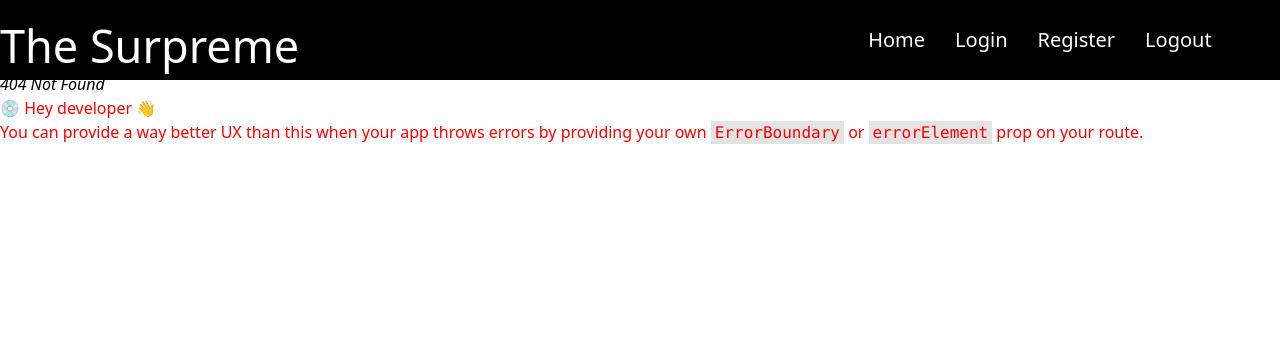
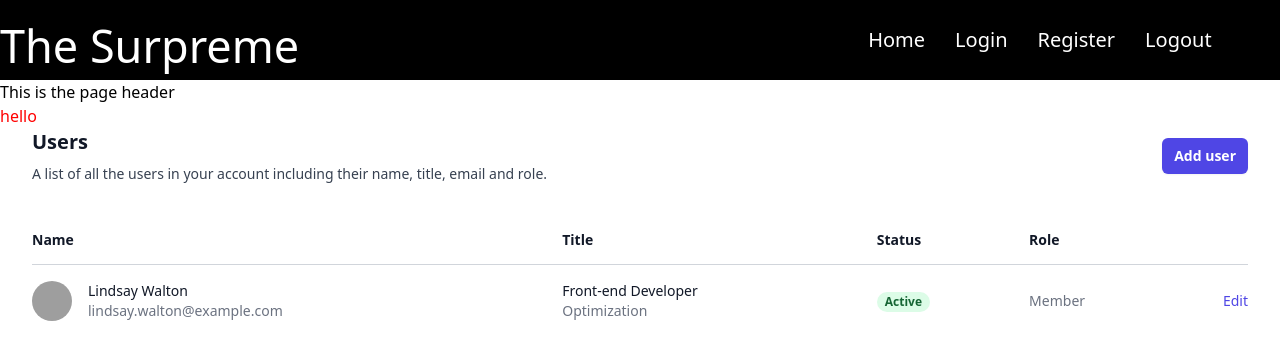
Before and after one commit to connor-eg/The_Supremes-P1-dockertest, a React (Vite) app in the folder P1-Frontend/: page /income in a window 1280 px wide. Before the commit this address had no page. Shown: the top 360 px of the page. Built offline with nearby package versions, Linux system fonts and the light colour scheme; grey boxes are pictures that could not be loaded.

Commit message:
added error page and income transaction page

```diff
--- a/P1-Frontend/src/App.tsx
+++ b/P1-Frontend/src/App.tsx
@@ -11,6 +11,8 @@
 import Home from "./components/Home/Home";
 import Login from "./components/Login/Login";
 import Profile from "./components/Profile/Profile";
+import ClientError from "./components/ClientError/ClientError";
+import Income from "./components/Income/Income";
 
 const router = createBrowserRouter([
   {
@@ -20,6 +22,14 @@
   {
     path: "/profile",
     element: <Profile />,
+  },
+  {
+    path: "/error",
+    element: <ClientError />,
+  },
+  {
+    path: "/income",
+    element: <Income />,
   },
 ]);
 
@@ -39,7 +49,7 @@
 ]);
 
 function App() {
-  const [authenticated, setAuthenticated] = useState(true);
+  const [authenticated, setAuthenticated] = useState(true); //initially false
   /*
   (make global state )
   Check local storage to see if user instance exists,
@@ -53,7 +63,7 @@
   };
 
   return (
-    <div className="">
+    <div className=" mt-20">
       <Header />
       <RouterProvider router={authenticated ? router : authRouter} />
     </div>
--- /dev/null
+++ b/P1-Frontend/src/components/ClientError/ClientError.tsx
@@ -0,0 +1,28 @@
+export default function ClientError() {
+  return (
+    <div>
+      <main className="grid min-h-full place-items-center bg-white py-24 px-6 sm:py-32 lg:px-8">
+        <div className="text-center">
+          <p className="text-base font-semibold text-indigo-600">404</p>
+          <h1 className="mt-4 text-3xl font-bold tracking-tight text-gray-900 sm:text-5xl">
+            Page not found
+          </h1>
+          <p className="mt-6 text-base leading-7 text-gray-600">
+            Sorry, we couldn’t find the page you’re looking for.
+          </p>
+          <div className="mt-10 flex items-center justify-center gap-x-6">
+            <a
+              href="#"
+              className="rounded-md bg-indigo-600 px-3.5 py-2.5 text-sm font-semibold text-white shadow-sm hover:bg-indigo-500 focus-visible:outline focus-visible:outline-2 focus-visible:outline-offset-2 focus-visible:outline-indigo-600"
+            >
+              Go back home
+            </a>
+            <a href="#" className="text-sm font-semibold text-gray-900">
+              Contact support <span aria-hidden="true">&rarr;</span>
+            </a>
+          </div>
+        </div>
+      </main>
+    </div>
+  );
+}
--- a/P1-Frontend/src/components/Header/Header.tsx
+++ b/P1-Frontend/src/components/Header/Header.tsx
@@ -7,7 +7,7 @@
   return (
     <div className="red-text">
       This is the page header
-      <div>
+      <div className="">
         <NavBar />
         <Theme />
       </div>
--- /dev/null
+++ b/P1-Frontend/src/components/Income/Income.tsx
@@ -0,0 +1,118 @@
+const people = [
+  {
+    name: "Lindsay Walton",
+    title: "Front-end Developer",
+    department: "Optimization",
+    email: "lindsay.walton@example.com",
+    role: "Member",
+    image:
+      "https://images.unsplash.com/photo-1517841905240-472988babdf9?ixlib=rb-1.2.1&ixid=eyJhcHBfaWQiOjEyMDd9&auto=format&fit=facearea&facepad=2&w=256&h=256&q=80",
+  },
+  // More people...
+];
+
+export default function Income() {
+  return (
+    <div className="px-6 lg:px-8">
+      <div className="sm:flex sm:items-center">
+        <div className="sm:flex-auto">
+          <h1 className="text-xl font-semibold text-gray-900">Users</h1>
+          <p className="mt-2 text-sm text-gray-700">
+            A list of all the users in your account including their name, title,
+            email and role.
+          </p>
+        </div>
+        <div className="mt-4 sm:mt-0 sm:ml-16 sm:flex-none">
+          <button
+            type="button"
+            className="block rounded-md bg-indigo-600 py-1.5 px-3 text-center text-sm font-semibold leading-6 text-white shadow-sm hover:bg-indigo-500 focus-visible:outline focus-visible:outline-2 focus-visible:outline-offset-2 focus-visible:outline-indigo-600"
+          >
+            Add user
+          </button>
+        </div>
+      </div>
+      <div className="mt-8 flow-root">
+        <div className="-my-2 -mx-6 overflow-x-auto lg:-mx-8">
+          <div className="inline-block min-w-full py-2 align-middle sm:px-6 lg:px-8">
+            <table className="min-w-full divide-y divide-gray-300">
+              <thead>
+                <tr>
+                  <th
+                    scope="col"
+                    className="py-3.5 pl-6 pr-3 text-left text-sm font-semibold text-gray-900 sm:pl-0"
+                  >
+                    Name
+                  </th>
+                  <th
+                    scope="col"
+                    className="px-3 py-3.5 text-left text-sm font-semibold text-gray-900"
+                  >
+                    Title
+                  </th>
+                  <th
+                    scope="col"
+                    className="px-3 py-3.5 text-left text-sm font-semibold text-gray-900"
+                  >
+                    Status
+                  </th>
+                  <th
+                    scope="col"
+                    className="px-3 py-3.5 text-left text-sm font-semibold text-gray-900"
+                  >
+                    Role
+                  </th>
+                  <th scope="col" className="relative py-3.5 pl-3 pr-6 sm:pr-0">
+                    <span className="sr-only">Edit</span>
+                  </th>
+                </tr>
+              </thead>
+              <tbody className="divide-y divide-gray-200 bg-white">
+                {people.map((person) => (
+                  <tr key={person.email}>
+                    <td className="whitespace-nowrap py-4 pl-6 pr-3 text-sm sm:pl-0">
+                      <div className="flex items-center">
+                        <div className="h-10 w-10 flex-shrink-0">
+                          <img
+                            className="h-10 w-10 rounded-full"
+                            src={person.image}
+                            alt=""
+                          />
+                        </div>
+                        <div className="ml-4">
+                          <div className="font-medium text-gray-900">
+                            {person.name}
+                          </div>
+                          <div className="text-gray-500">{person.email}</div>
+                        </div>
+                      </div>
+                    </td>
+                    <td className="whitespace-nowrap px-3 py-4 text-sm text-gray-500">
+                      <div className="text-gray-900">{person.title}</div>
+                      <div className="text-gray-500">{person.department}</div>
+                    </td>
+                    <td className="whitespace-nowrap px-3 py-4 text-sm text-gray-500">
+                      <span className="inline-flex rounded-full bg-green-100 px-2 text-xs font-semibold leading-5 text-green-800">
+                        Active
+                      </span>
+                    </td>
+                    <td className="whitespace-nowrap px-3 py-4 text-sm text-gray-500">
+                      {person.role}
+                    </td>
+                    <td className="relative whitespace-nowrap py-4 pl-3 pr-6 text-right text-sm font-medium sm:pr-0">
+                      <a
+                        href="#"
+                        className="text-indigo-600 hover:text-indigo-900"
+                      >
+                        Edit<span className="sr-only">, {person.name}</span>
+                      </a>
+                    </td>
+                  </tr>
+                ))}
+              </tbody>
+            </table>
+          </div>
+        </div>
+      </div>
+    </div>
+  );
+}
```
